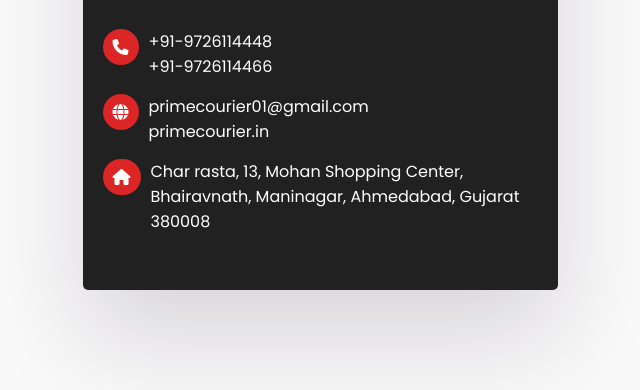
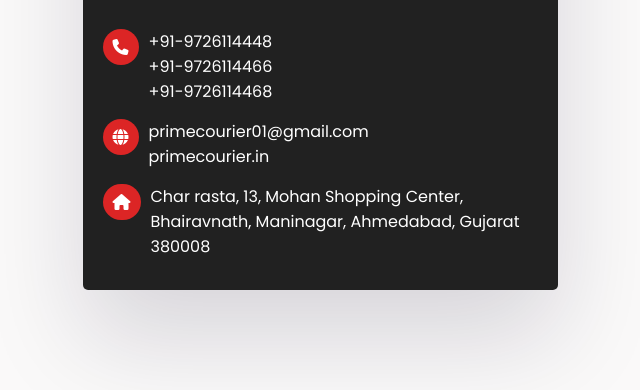
Before and after one commit to myvisitingcard/prime, a plain HTML site: page index.html in a window 1280 px wide. Shown: the part 410-800 px from the top of the page, without its empty margins (320-960 px from the left). Drawn offline with Linux system fonts and the light colour scheme.

Commit message:
Update index.html
Added Extra Number

```diff
--- a/index.html
+++ b/index.html
@@ -39,6 +39,7 @@
             <div>
               <a href="tel:9726114448">+91-9726114448</a>
               <a href="tel:9726114466">+91-9726114466</a>
+              <a href="tel:9726114468">+91-9726114468</a>
             </div>
           </div>
           <div class="onlinePresence">
```
